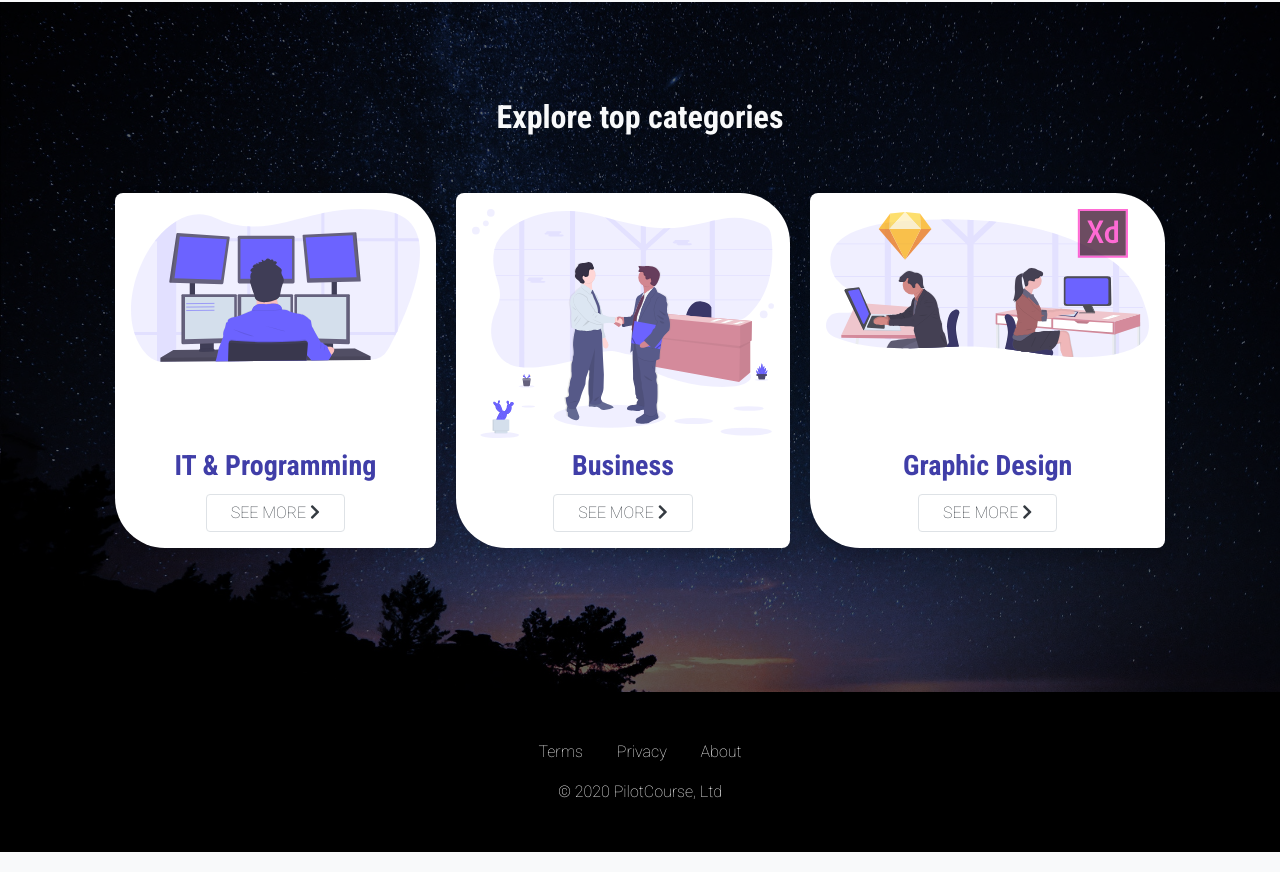
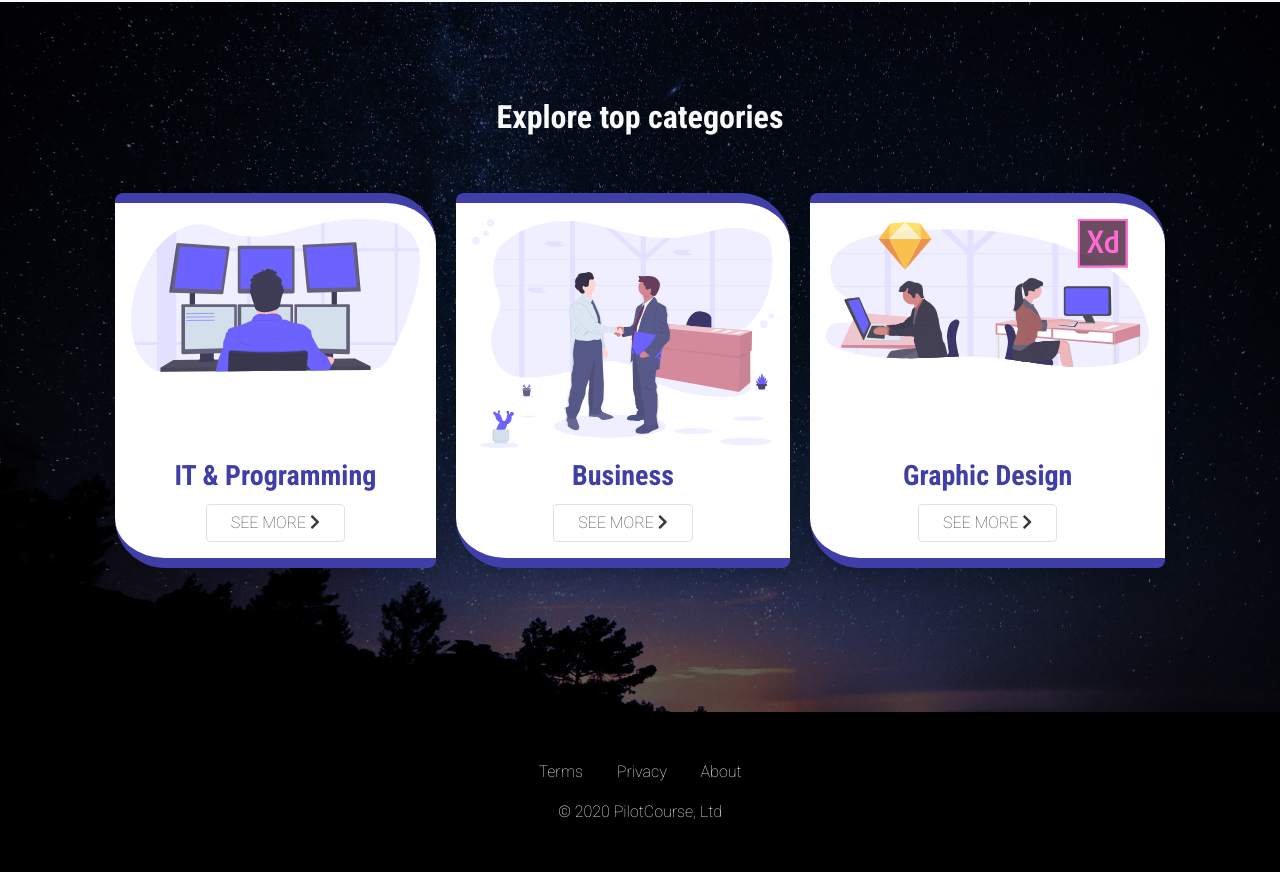
Before and after one commit to kagaramag/ke-courses, a plain HTML site: page index.html in a window 1280 px wide. Shown: the part 1084-1956 px from the top of the page. Drawn offline with Linux system fonts and the light colour scheme.

Commit message:
add border on categories

```diff
--- a/css/styles.css
+++ b/css/styles.css
@@ -185,7 +185,8 @@ label:focus {
 .wrap-categories .one-cat {
   margin: 0 10px;
   border-radius: 8px 50px 8px 50px;
-  border-top: 6px solid #403ea8;
+  border-top: 10px solid #403ea8;
+  border-bottom: 10px solid #403ea8;
 }
 
 #about-us {
--- a/index.html
+++ b/index.html
@@ -106,7 +106,7 @@
     <div class="container text-center mb-5">
       <h2 class="py-5 text-light">Explore top categories</h2>
       <div class="wrap-categories">
-        <div class="one-cat mb-4 bg-white border-0 p-3 shadow">
+        <div class="one-cat mb-4 bg-white p-3 shadow">
           <div class="image">
             <img src="./images/c-coding.svg" class="card-img-top" alt="coding">
           </div>
@@ -116,7 +116,7 @@
                   class="fa fa-chevron-right" aria-hidden="true"></i></a>
           </div>
         </div>
-        <div class="one-cat mb-4 bg-white border-0 p-3 shadow">
+        <div class="one-cat mb-4 bg-white p-3 shadow">
           <div class="image">
             <img src="./images/c-business.svg" class="card-img-top" alt="business">
           </div>
@@ -126,7 +126,7 @@
                   class="fa fa-chevron-right" aria-hidden="true"></i></a>
           </div>
         </div>
-        <div class="one-cat mb-4 bg-white border-0 p-3 shadow">
+        <div class="one-cat mb-4 bg-white p-3 shadow">
           <div class="image">
             <img src="./images/c-design.svg" class="card-img-top" alt="design">
           </div>
```
